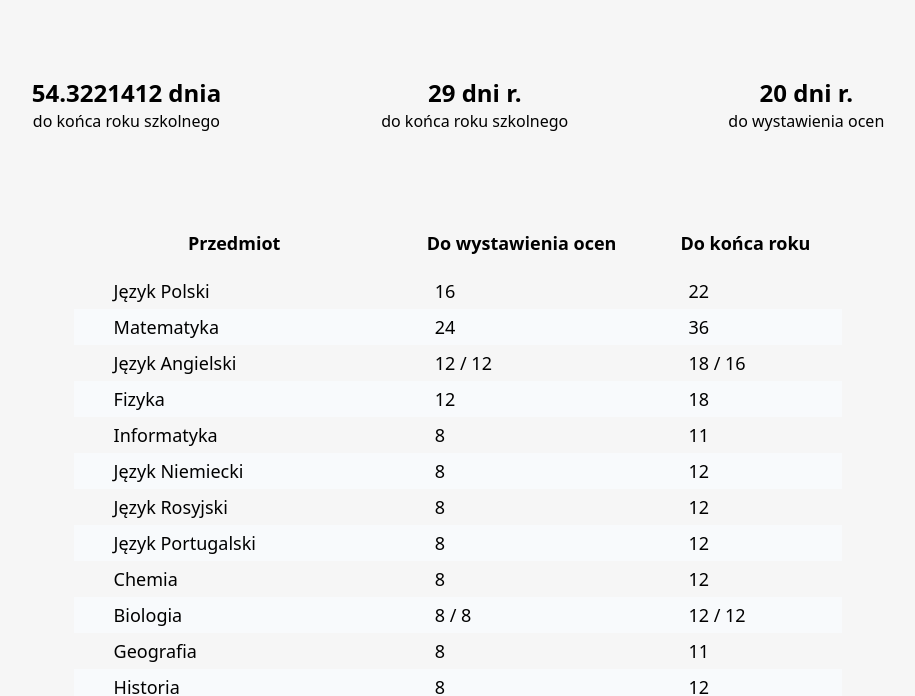
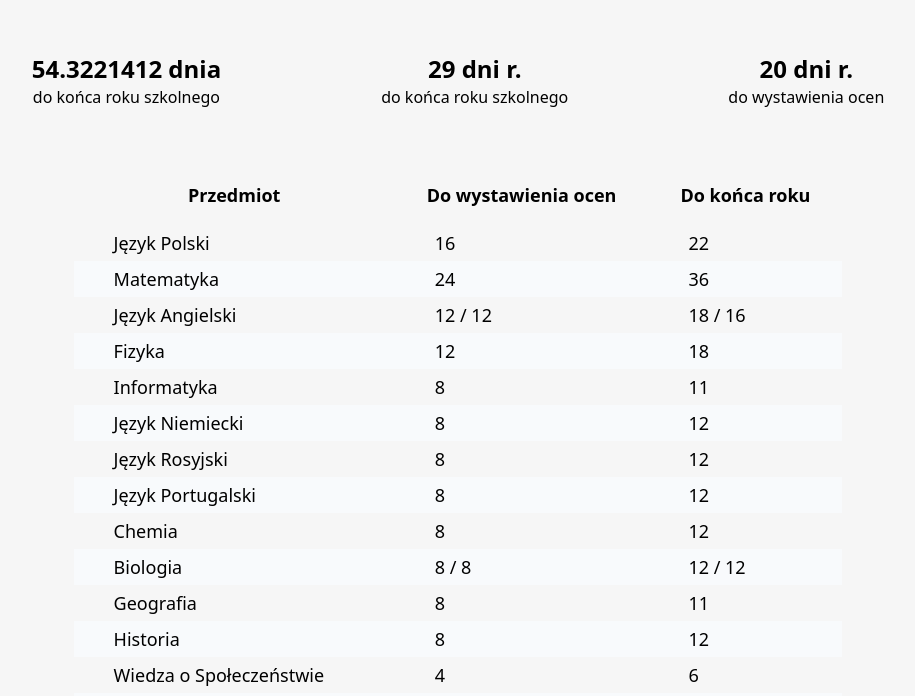
Before and after one commit to CheryX/wakacje, an Astro site: page / in a window 1280 px wide. Shown: the part 99-795 px from the top of the page, without its empty margins (182-1097 px from the left). Built offline with nearby package versions, Linux system fonts and the light colour scheme; Astro itself is replaced by a stand-in of ours.

Commit message:
Chang padding

```diff
--- a/src/pages/index.astro
+++ b/src/pages/index.astro
@@ -9,7 +9,7 @@ import Until from '../components/DaysUntil.astro';
 		<h1 class="text-4xl text-center font-bold">Ile do końca roku szkolnego</h1>
 		<p class="text-center"> wg. planu lekcji 2k z L LO w Warszawie</p>
 
-		<div class="flex justify-center py-10">
+		<div class="flex justify-center py-4">
 
 			<div class="px-20 py-10 text-center">
 				<span class="text-2xl font-bold">
```
